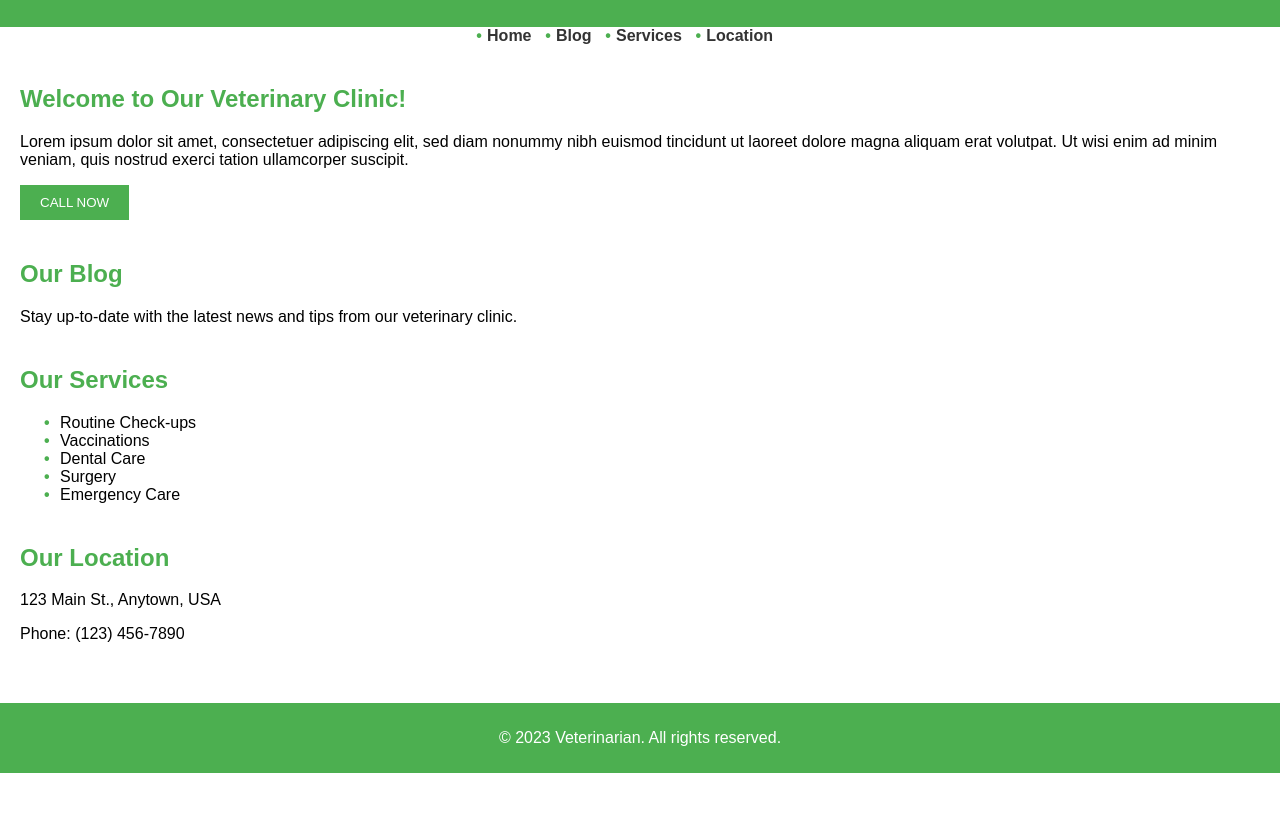
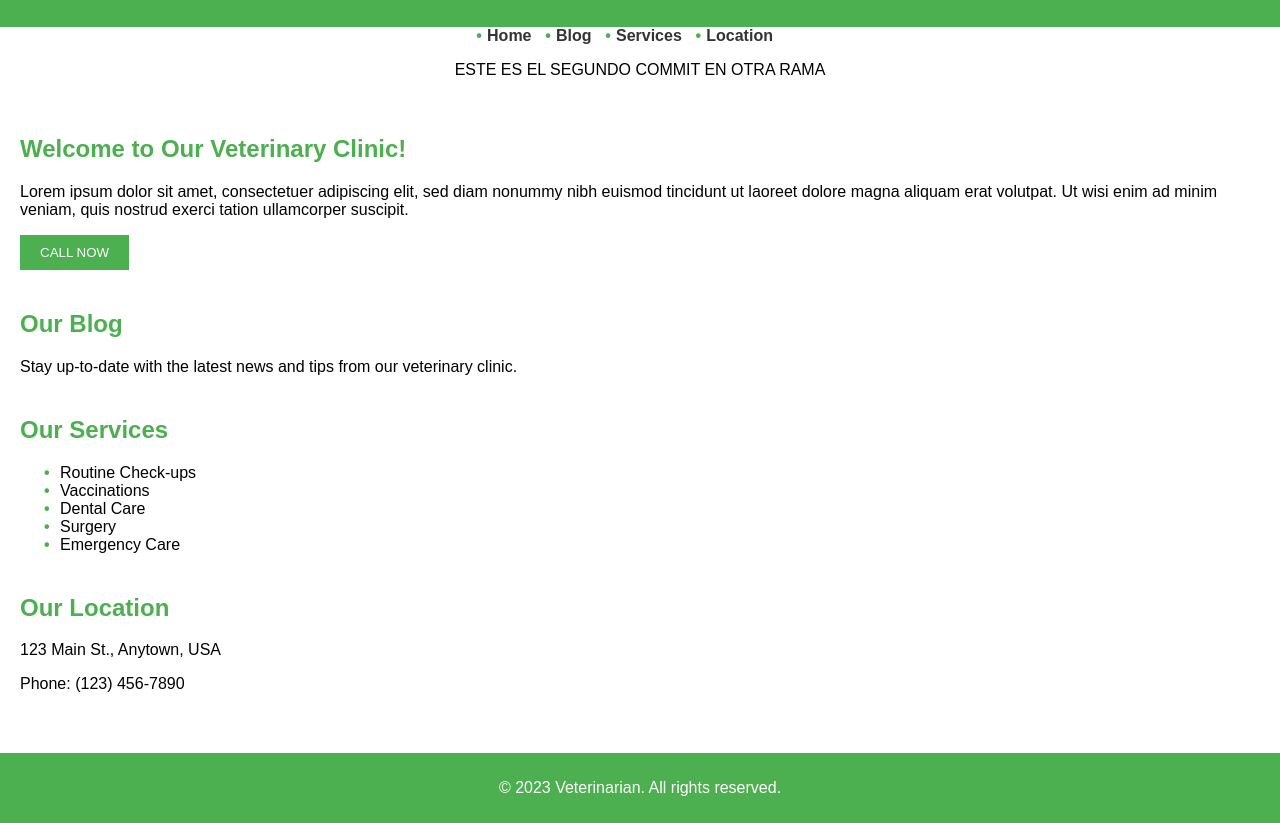
Before and after one commit to Joan355/LAB_SOFT_Veterinaria, a plain HTML site: page index.html in a window 1280 px wide. Shown: the part 93-916 px from the top of the page. Before the commit the page ends 866 px from the top, so only its background shows below. Drawn offline with Linux system fonts and the light colour scheme.

Commit message:
Segundo commit

```diff
--- a/index.html
+++ b/index.html
@@ -9,6 +9,11 @@
         <li><a href="#services">Services</a></li>
         <li><a href="#location">Location</a></li>
         <link rel="stylesheet" href="style.css">
+
+
+          <p>ESTE ES EL SEGUNDO COMMIT EN OTRA RAMA</p>
+
+
       </ul>
     </nav>
     <main>
```
